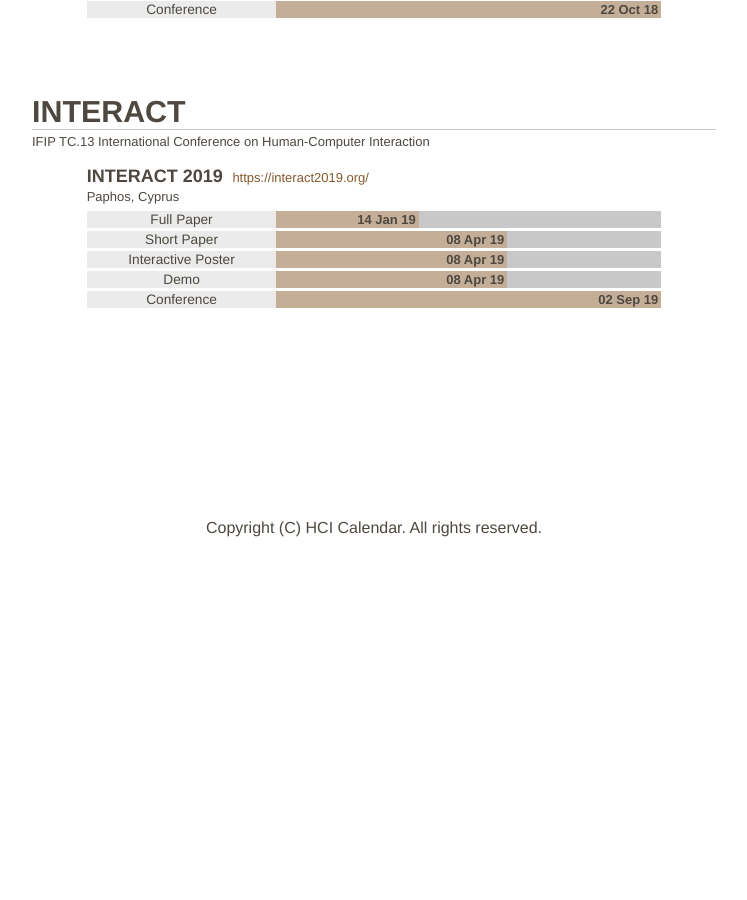
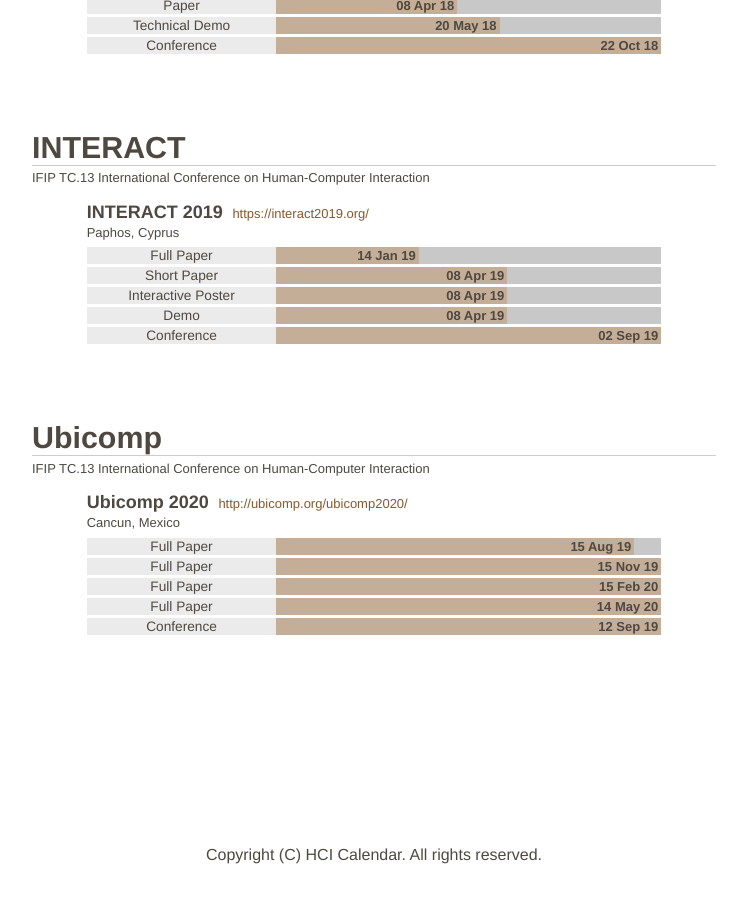
Before and after one commit to hci-calendar/hci-calendar.github.io, a Jekyll site: the page built from _pages/hci.md, in a window 1280 px wide and 900 px high, scrolled down 8200 px. Shown: the whole window, without its empty margins (266-1013 px from the left). Built offline with Jekyll 4.4.1, drawn with Linux system fonts in a browser that asks for light colours; comment, search, counter and statistics services are not loaded; before the commit the page ends 8773 px from its top, so only the background shows below that; some of the changed text lies outside the part shown.

Commit message:
Added Ubicomp

```diff
--- a/_data/cal/hci.yml
+++ b/_data/cal/hci.yml
@@ -563,8 +563,29 @@
       type: Demo
       date: "2019-04-08"
 
+- name: Ubicomp
+  long: IFIP TC.13 International Conference on Human-Computer Interaction
+  years:
+  -
+    year: 2020
+    date: "2019-09-12"
+    url : http://ubicomp.org/ubicomp2020/
+    info: Cancun, Mexico
+    submissions:
+    -
+      type: Full Paper
+      date: "2019-08-15"
+    -
+      type: Full Paper
+      date: "2019-11-15"
+    -
+      type: Full Paper
+      date: "2020-02-15"
+    -
+      type: Full Paper
+      date: "2020-05-14"
 
-#   IDC, SUI, HRI, TVX, Ubicomp
+#   IDC, SUI, HRI, TVX
 
 
 # - name: TEMPLATE
```
